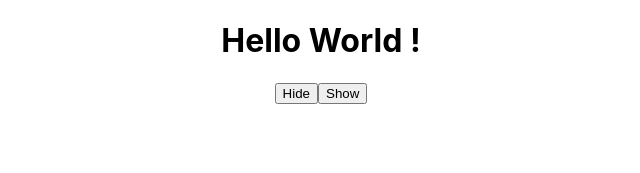
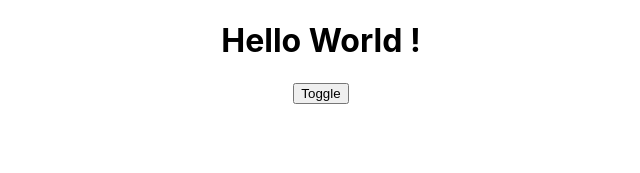
Before and after one commit to Deepakiit17/React_Tutorial, a React (Create React App) app: page / in a window 1280 px wide. Shown: the top 173 px of the page, without its empty margins (319-959 px from the left). Built offline with nearby package versions, Linux system fonts and the light colour scheme.

Commit message:
Hide & Show Single Button Toggle

```diff
--- a/src/App.js
+++ b/src/App.js
@@ -7,8 +7,9 @@ function App() {
   return (
     <div className="App">
       {status ? <h1>Hello World !</h1> : null}
-      <button onClick={() => setStatus(false)}>Hide</button>
-      <button onClick={() => setStatus(true)}>Show</button>
+      {/* <button onClick={() => setStatus(false)}>Hide</button> */}
+      {/* <button onClick={() => setStatus(true)}>Show</button> */}
+      <button onClick={() => setStatus(!status)}>Toggle</button>
     </div>
   );
 }
```
